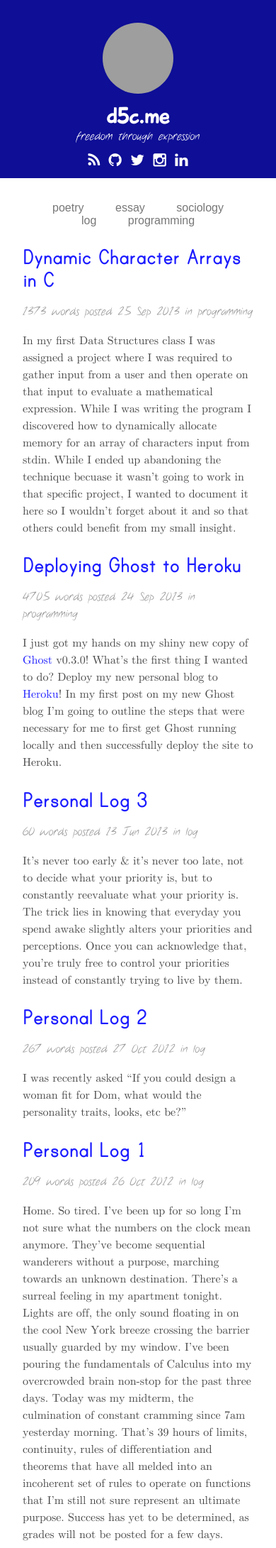
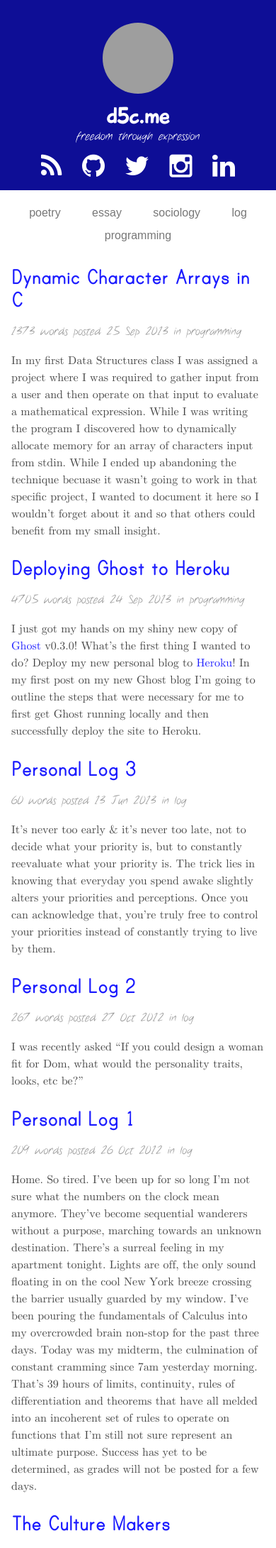
Before and after one commit to humanshell/humanshell.github.io, a Jekyll site: the page built from index.html, in a window 390 px wide. Shown: the top 2181 px of the page at 71% size. Built offline with Jekyll 4.4.1, drawn with Linux system fonts in a browser that asks for light colours; nearby versions of some CDN libraries; grey boxes are pictures that could not be loaded.

Commit message:
css tweaks

```diff
--- a/assets/css/d5c.scss
+++ b/assets/css/d5c.scss
@@ -166,5 +166,26 @@ footer {
     position: relative;
     display: inline-block;
     margin: 0;
+    nav {
+      ul {
+        li {
+          margin: .25em .75em;
+          a {
+            i { font-size: 2.33333em; }
+          }
+        }
+      }
+    }
+  }
+
+  #main-content {
+    padding: 1em;
+    nav {
+      ul {
+        li {
+          a { line-height: 2em; }
+        }
+      }
+    }
   }
 }
```
